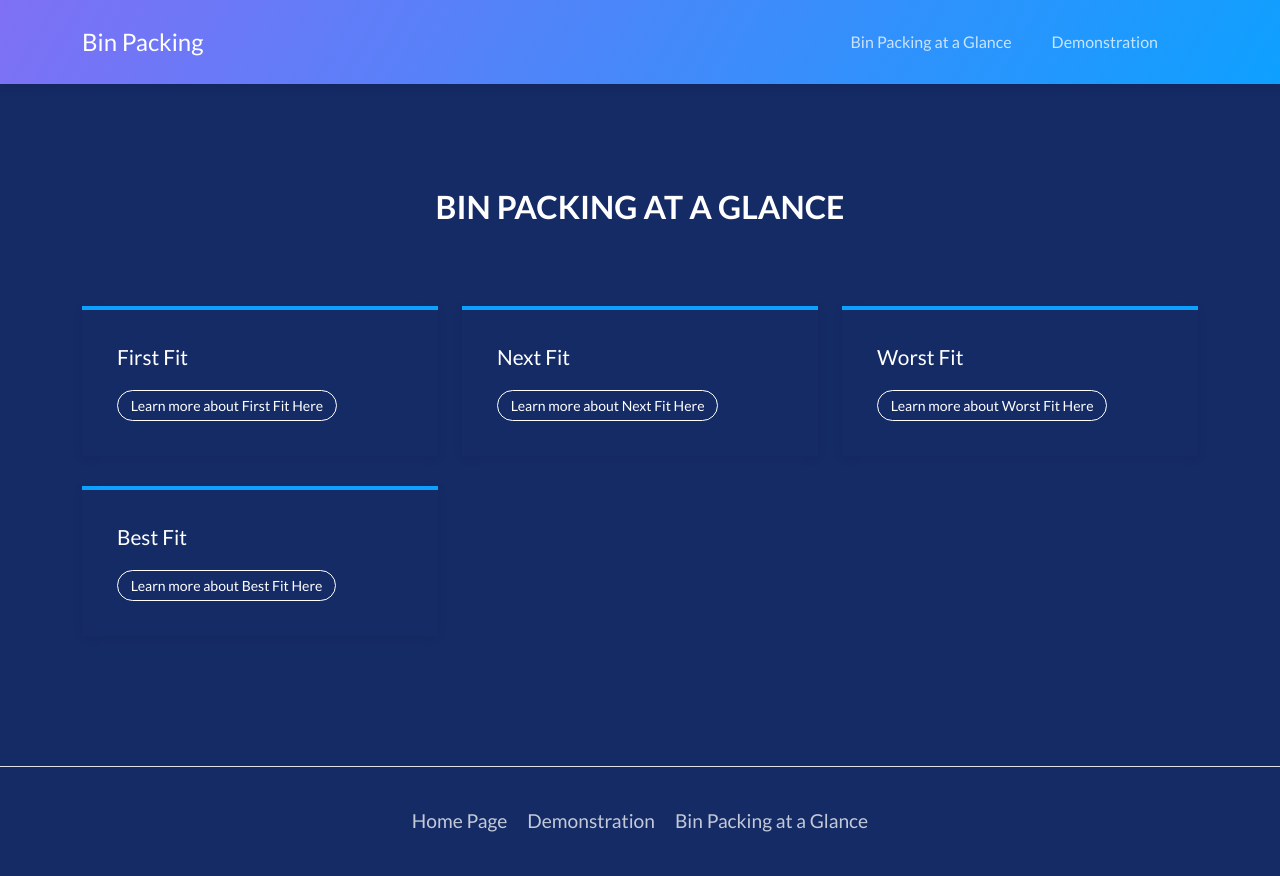
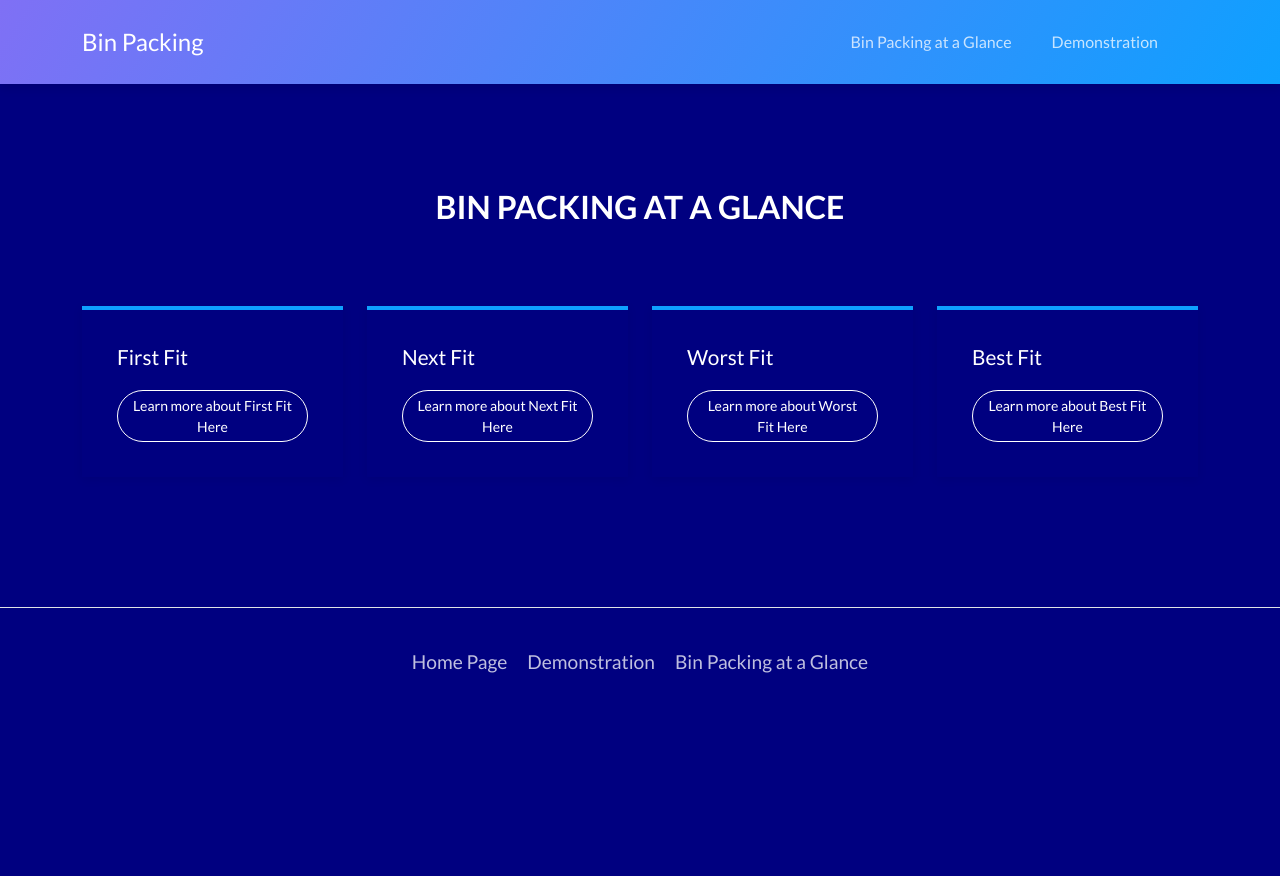
Before and after one commit to VyasSri/BPPMain, a Django app: page /glance/ in a window 1280 px wide. After the commit the page ends 673 px from the top, so only its background shows below. Run offline with Django 5.2, Linux system fonts and the light colour scheme; some libraries are stand-ins or nearby versions.

Commit message:
Fixed URLS issue

```diff
--- a/static/css/bs-theme-overrides.css
+++ b/static/css/bs-theme-overrides.css
@@ -15,7 +15,7 @@
   --bs-secondary-color-rgb: 255,255,255,0.75;
   --bs-tertiary-color: rgba(255,255,255,0.5);
   --bs-tertiary-color-rgb: 255,255,255,0.5;
-  --bs-body-bg: #152b66;
+  --bs-body-bg: #000080;
   --bs-body-bg-rgb: 21,43,102;
   --bs-link-color: #3e0eff;
   --bs-link-color-rgb: 62,14,255;
--- a/templates/base.html
+++ b/templates/base.html
@@ -22,7 +22,7 @@
     {% endblock %}
     <footer class="page-footer py-3 border-top">
         <div class="container my-4">
-            <div class="links"><a href="">Home Page</a><a href="/demo">Demonstration</a><a href="/glance">Bin Packing at a Glance</a></div>
+            <div class="links"><a href="/">Home Page</a><a href="/demo">Demonstration</a><a href="/glance">Bin Packing at a Glance</a></div>
             <div class="social-icons"></div>
         </div>
     </footer>
--- a/templates/glance.html
+++ b/templates/glance.html
@@ -10,6 +10,22 @@
     <link rel="stylesheet" href="https://fonts.googleapis.com/css?family=Lato:300,400,700&amp;display=swap">
     <link rel="stylesheet" href="../static/css/bs-theme-overrides.css">
     <link rel="stylesheet" href="../static/css/pikaday.min.css">
+    <style>
+        .project-card-no-image {
+            padding: 15px;
+            border: 1px solid #ddd;
+            border-radius: 8px;
+            text-align: center;
+            margin-bottom: 20px;
+        }
+        .project-card-no-image h3 {
+            font-size: 1.25rem;
+            margin-bottom: 10px;
+        }
+        .project-card-no-image .btn {
+            margin: auto;
+        }
+    </style>
 </head>
 {% block content %}
 <body>
@@ -19,30 +35,30 @@
                 <div class="heading">
                     <h2>Bin Packing at a Glance</h2>
                 </div>
+                <!-- Single row with 4 smaller cards -->
                 <div class="row">
-                    <div class="col-md-6 col-lg-4">
+                    <div class="col-lg-3 col-md-6">
                         <div class="project-card-no-image">
                             <h3>First Fit</h3>
-                            <h4></h4><a class="btn btn-outline-primary btn-sm" role="button" href="/FF">Learn more about First Fit Here</a>
-                            <div class="tags"></div>
+                            <a class="btn btn-outline-primary btn-sm d-flex justify-content-center" role="button" href="/FF">Learn more about First Fit Here</a>
                         </div>
                     </div>
-                    <div class="col-md-6 col-lg-4">
+                    <div class="col-lg-3 col-md-6">
                         <div class="project-card-no-image">
-                            <h3>Next Fit</h3><a class="btn btn-outline-primary btn-sm" role="button" href="/NF">Learn more about Next Fit Here</a>
-                            <div class="tags"></div>
+                            <h3>Next Fit</h3>
+                            <a class="btn btn-outline-primary btn-sm d-flex justify-content-center" role="button" href="/NF">Learn more about Next Fit Here</a>
                         </div>
                     </div>
-                    <div class="col-md-6 col-lg-4">
+                    <div class="col-lg-3 col-md-6">
                         <div class="project-card-no-image">
-                            <h3>Worst Fit</h3><a class="btn btn-outline-primary btn-sm" role="button" href="/WF">Learn more about Worst Fit Here</a>
-                            <div class="tags"></div>
+                            <h3>Worst Fit</h3>
+                            <a class="btn btn-outline-primary btn-sm d-flex justify-content-center" role="button" href="/WF">Learn more about Worst Fit Here</a>
                         </div>
                     </div>
-                    <div class="col-md-6 col-lg-4">
+                    <div class="col-lg-3 col-md-6">
                         <div class="project-card-no-image">
-                            <h3>Best Fit</h3><a class="btn btn-outline-primary btn-sm" role="button" href="/BF">Learn more about Best Fit Here</a>
-                            <div class="tags"></div>
+                            <h3>Best Fit</h3>
+                            <a class="btn btn-outline-primary btn-sm d-flex justify-content-center" role="button" href="/BF">Learn more about Best Fit Here</a>
                         </div>
                     </div>
                 </div>
```
Also changed, not shown: templates/BF.html (+8 -8 lines), templates/FF.html (+7 -6 lines), templates/NF.html (+8 -9 lines), templates/WF.html (+7 -8 lines), templates/steps.html (+35 -13 lines), db.sqlite3.
